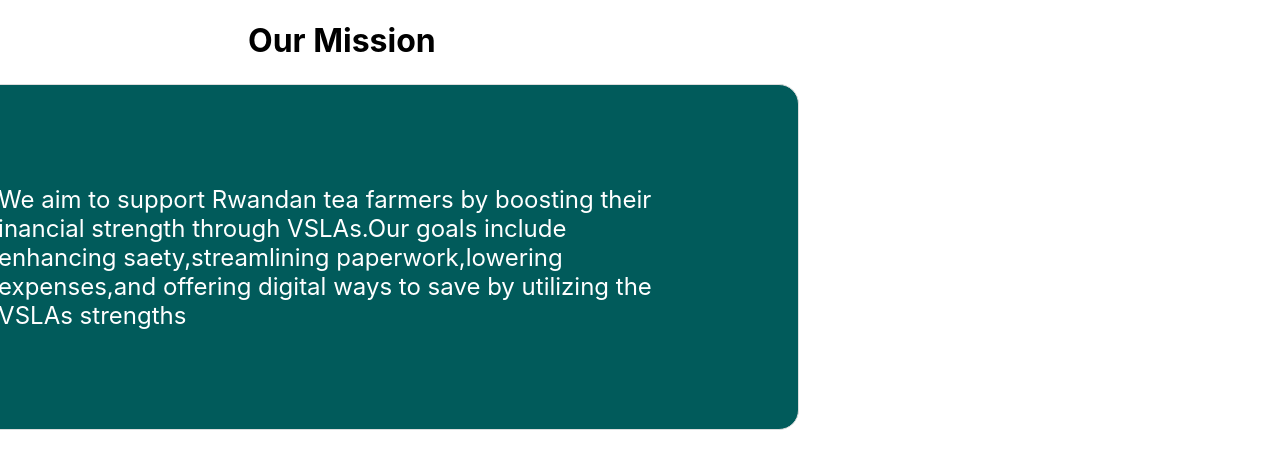
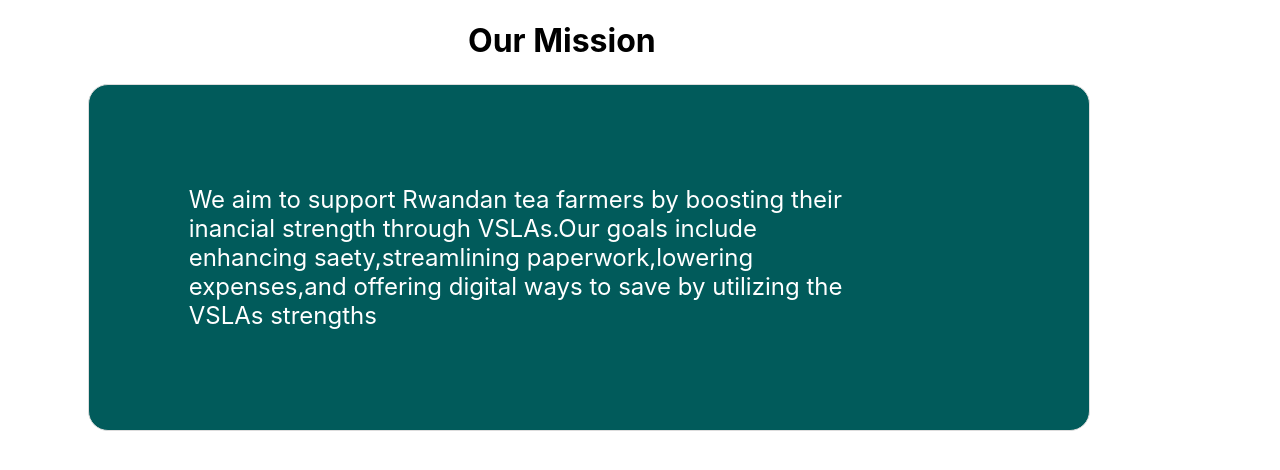
Before and after one commit to akirachix/Samaa-Informational, a React (Create React App) app in the folder econtrust/: page / in a window 1280 px wide. Shown: the top 470 px of the page. Built offline with nearby package versions, Linux system fonts and the light colour scheme.

Commit message:
made changes

```diff
--- a/econtrust/src/mission/index.css
+++ b/econtrust/src/mission/index.css
@@ -505,3 +505,25 @@
      }
 
 }
+
+
+@media (min-width:800px) and (max-width: 1280px){
+    .textpara{
+        border: 1px solid #ddd;
+        border-radius: 20px;
+        box-shadow: 0 4px 8px rgba(red, green, blue, alpha);
+        padding: 100px;
+        margin-left: -3.5%;
+        margin-right: 15px;
+        max-width: 800px;
+        transition: box-shadow 0.3s ease;
+        background-color: #015B5B;
+        color: white;
+        font-size: 24px;
+
+     }
+     .mission-text{
+        margin-left: 340px;
+     }
+
+}
```
